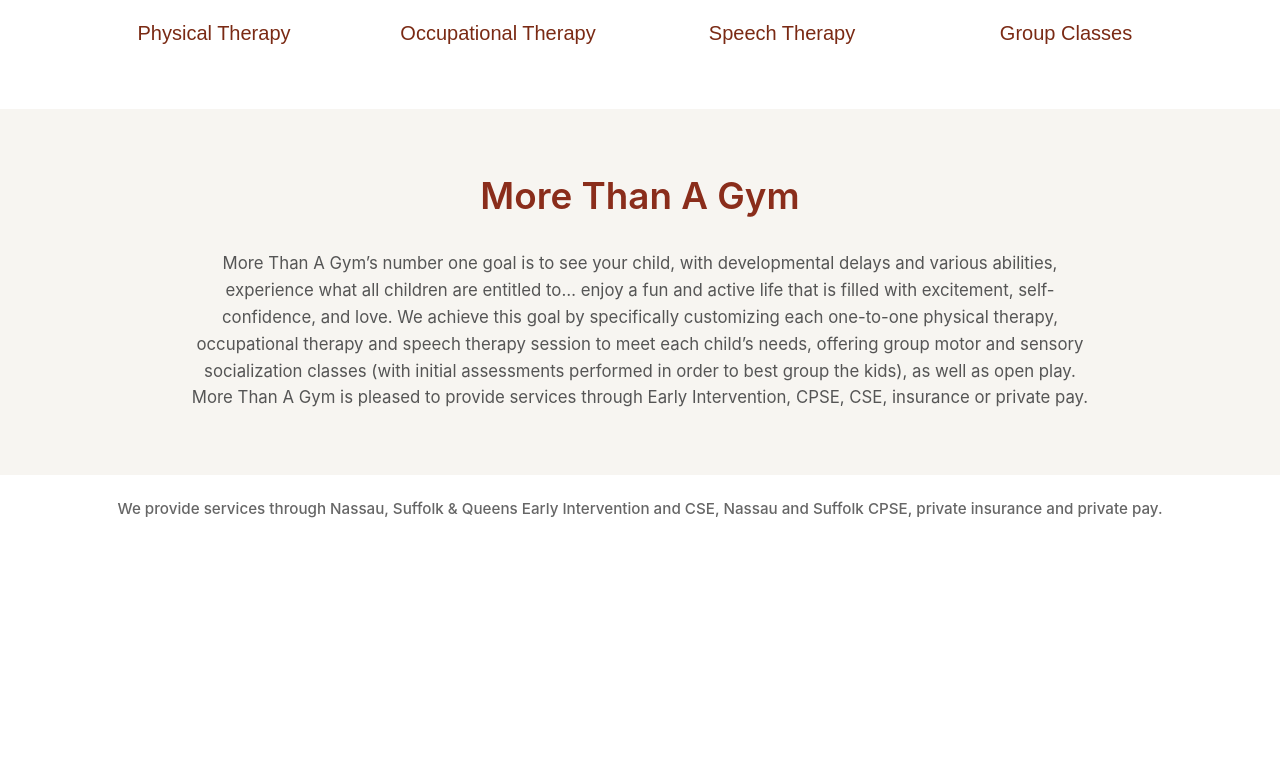
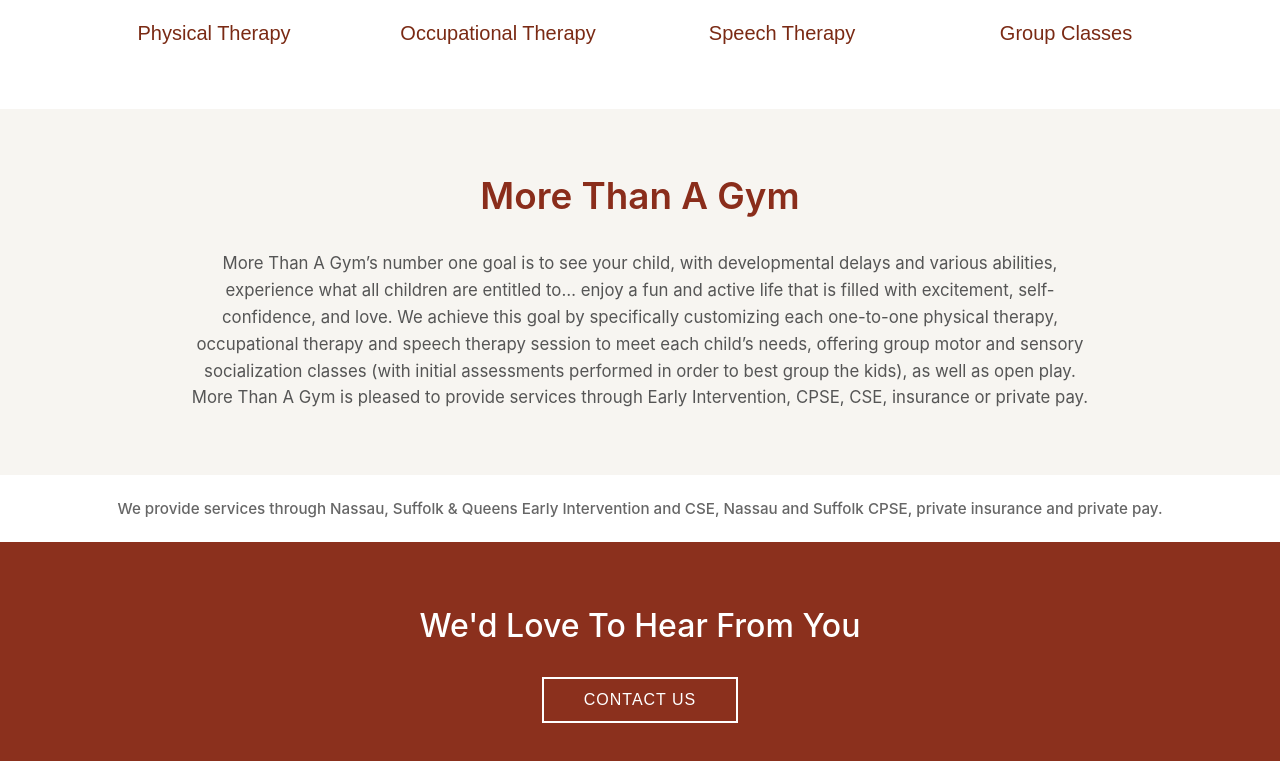
Before and after one commit to ShwetaBharati/gym, a React (Create React App) app: page / in a window 1280 px wide. Shown: the part 1086-1847 px from the top of the page. Before the commit the page ends 1628 px from the top, so only its background shows below. Built offline with nearby package versions, Linux system fonts and the light colour scheme.

Commit message:
create contact cection

```diff
--- a/src/App.css
+++ b/src/App.css
@@ -359,3 +359,38 @@
   color: #666666;
   font-weight: 500;
 }
+
+/*Contact Section Styles */
+.contact-cta-wrapper {
+  background-color: #8b301d;         /* dark brick red like screenshot */
+  padding: 4rem 1rem;
+  display: flex;
+  flex-direction: column;
+  align-items: center;               /* center horizontally */
+  justify-content: center;           /* center vertically within padding */
+  text-align: center;
+}
+
+.contact-cta-heading {
+  color: #ffffff;
+  font-size: 2rem;
+  margin-bottom: 2rem;
+  font-weight: 500;
+}
+
+.contact-cta-button {
+  background-color: transparent;
+  color: #ffffff;
+  border: 2px solid #ffffff;
+  padding: 0.75rem 2.5rem;
+  font-size: 1rem;
+  letter-spacing: 1px;
+  text-transform: uppercase;
+  cursor: pointer;
+  transition: background-color 0.2s ease, color 0.2s ease;
+}
+
+.contact-cta-button:hover {
+  background-color: #ffffff;
+  color: #8b301d;
+}
--- a/src/App.js
+++ b/src/App.js
@@ -5,6 +5,7 @@
 import ServicesSection from './components/ServicesSection';
 import AboutSection from './components/AboutSection';
 import ServicesNote from './components/ServicesNote';
+import ContactCTA from './components/ContactCTA';
 
 function App() {
   return (
@@ -14,6 +15,7 @@
       <ServicesSection />
       <AboutSection />
       <ServicesNote />
+      <ContactCTA />
     </div>
   );
 }
--- /dev/null
+++ b/src/components/ContactCTA.jsx
@@ -0,0 +1,15 @@
+import React from "react";
+import "./../App.css";
+
+const ContactCTA = () => {
+  return (
+    <section className="contact-cta-wrapper">
+      <h2 className="contact-cta-heading">We&apos;d Love To Hear From You</h2>
+      <button className="contact-cta-button">
+        CONTACT US
+      </button>
+    </section>
+  );
+};
+
+export default ContactCTA;
```
